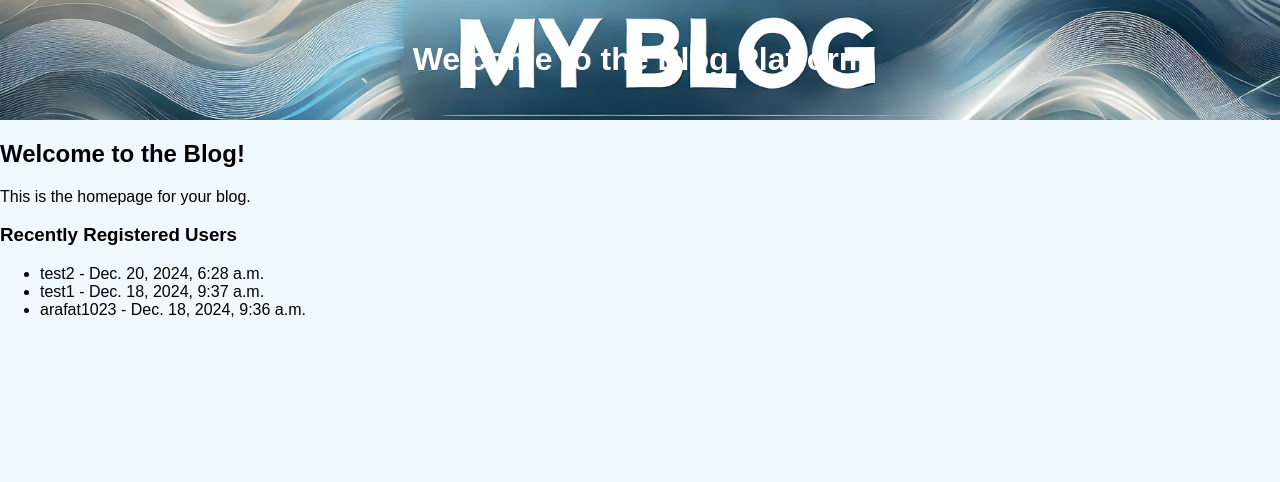
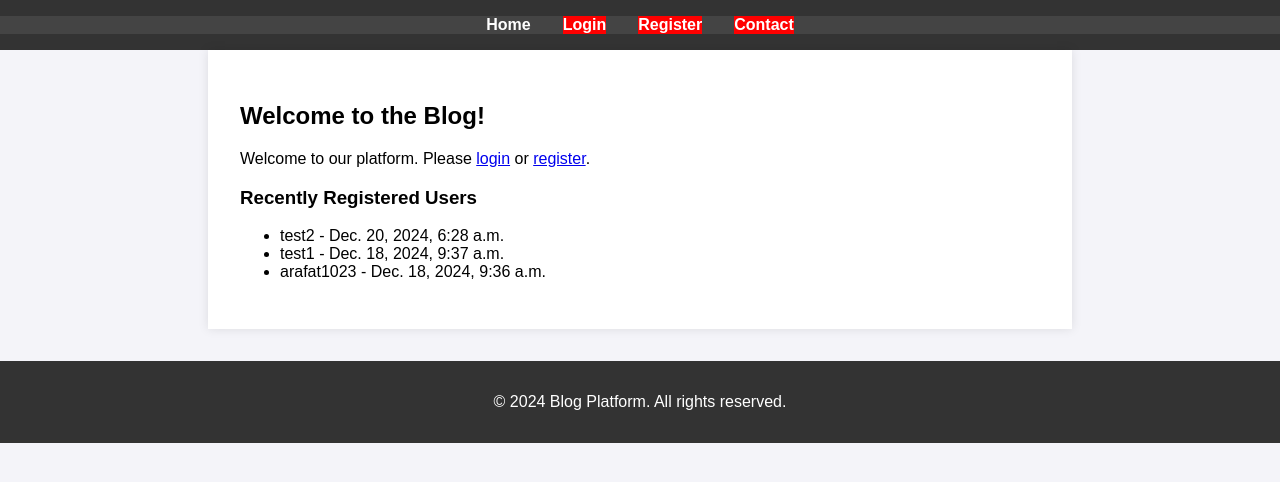
Before and after one commit to arafat1023/django-class, a Django app: page / in a window 1280 px wide. Shown: the top 482 px of the page. Run offline with Django 5.2, Linux system fonts and the light colour scheme; data comes from the database, SQL or seed files in the repository; both versions use the stored data as it was after the commit.

Commit message:
feat: uupdate models,views, urls

```diff
--- a/blogproject/blog/forms.py
+++ b/blogproject/blog/forms.py
@@ -1,8 +1,8 @@
 # blog/forms.py
 from django import forms
-from django.contrib.auth.models import User
 from .models import CustomUser
 
+# User Registration Form
 class UserRegistrationForm(forms.ModelForm):
     password = forms.CharField(widget=forms.PasswordInput)
     password_confirm = forms.CharField(widget=forms.PasswordInput, label="Confirm Password")
@@ -20,12 +20,14 @@ class UserRegistrationForm(forms.ModelForm):
         return cleaned_data
 
 
+# User Profile Update Form
 class UserProfileForm(forms.ModelForm):
     class Meta:
         model = CustomUser
         fields = ['bio', 'profile_image']
 
 
+# Contact Form
 class ContactForm(forms.Form):
     name = forms.CharField(max_length=100, label="Your Name")
     email = forms.EmailField(label="Your Email")
--- a/blogproject/blog/urls.py
+++ b/blogproject/blog/urls.py
@@ -1,5 +1,6 @@
 from django.urls import path
 from . import views
+from .views import CustomLoginView
 
 urlpatterns = [
     path('', views.home, name='home'),  # Root URL maps to the home view
@@ -10,4 +11,10 @@ urlpatterns = [
     path('api/update-post/<int:post_id>/', views.update_post, name='update_post'),
     path('api/delete-post/<int:post_id>/', views.delete_post, name='delete_post'),
     path('profile/', views.profile, name='profile'),
+    path('login/', CustomLoginView.as_view(), name='login'),
+
+    path('logout/', views.logout_view, name='logout'),
+
+    path('logout-confirmation/', views.logout_confirmation, name='logout_confirmation'),
+
 ]
--- a/blogproject/blog/views.py
+++ b/blogproject/blog/views.py
@@ -1,16 +1,32 @@
 # blog/views.py
 from django.shortcuts import render, redirect
 from django.contrib.auth import login
+from django.contrib.auth import logout
 from .forms import UserRegistrationForm
 from django.contrib.auth.models import User
 from .models import Post
 from django.views.decorators.csrf import csrf_exempt
 from django.http import JsonResponse
 from django.contrib.auth import get_user_model
+from django.views.decorators.cache import cache_page
+from django.contrib.auth.views import LoginView, LogoutView
+from django.contrib.auth.decorators import login_required
+from django.shortcuts import render
+
+
+
+
+# @cache_page(60 * 15)  # Cache for 15 minutes
 def home(request):
-    CustomUser = get_user_model()  # Retrieve the actual model
+    CustomUser = get_user_model()
     recent_users = CustomUser.objects.order_by('-date_joined')[:5]
-    return render(request, 'home.html', {'recent_users': recent_users})
+    context = {'recent_users': recent_users}
+
+    # Include user-specific data only if user is authenticated
+    if request.user.is_authenticated:
+        context['user'] = request.user
+
+    return render(request, 'home.html', context)
 
 
 
@@ -33,6 +49,7 @@ def register(request):
 from django.shortcuts import render
 from .forms import ContactForm
 
+@login_required
 def profile(request):
     if request.method == 'POST':
         form = UserRegistrationForm(request.POST, instance=request.user)
@@ -106,3 +123,17 @@ def delete_post(request, post_id):
         except Post.DoesNotExist:
             return JsonResponse({'error': 'Post not found'}, status=404)
     return JsonResponse({'error': 'Invalid request'}, status=400)
+
+
+class CustomLoginView(LoginView):
+    template_name = 'login.html'
+    redirect_authenticated_user = True  # Redirect already logged-in users
+
+
+def logout_view(request):
+    logout(request)
+    request.session.flush()  # Ensure session is cleared
+    return redirect('logout_confirmation')
+
+def logout_confirmation(request):
+    return render(request, 'logout_confirmation.html')
--- a/blogproject/blogproject/urls.py
+++ b/blogproject/blogproject/urls.py
@@ -16,3 +16,9 @@ urlpatterns = [
 # Serve media files during development
 if settings.DEBUG:
     urlpatterns += static(settings.MEDIA_URL, document_root=settings.MEDIA_ROOT)
+
+# Debug Toolbar integration
+if settings.DEBUG:
+    urlpatterns += [
+        path('__debug__/', include('debug_toolbar.urls')),
+    ]
--- a/blogproject/static/css/styles.css
+++ b/blogproject/static/css/styles.css
@@ -2,28 +2,51 @@ body {
     font-family: Arial, sans-serif;
     margin: 0;
     padding: 0;
-    background-color: #f0f8ff; /* Light blue background */
+    background-color: #f4f4f9;
 }
 
 header {
-    background: url('/static/images/banner.webp') no-repeat center center;
-    background-size: cover;
-    color: white;
-    padding: 20px;
+    background-color: #333;
+    color: #fff;
+    padding: 1em 0;
     text-align: center;
 }
 
-nav a {
+nav ul {
+    list-style: none;
+    padding: 0;
+    margin: 0;
+    display: flex;
+    justify-content: center;
+    background-color: #444;
+}
+
+nav ul li {
+    margin: 0 1em;
+}
+
+nav ul li a {
     color: white;
-    margin: 0 15px;
     text-decoration: none;
     font-weight: bold;
 }
 
+nav ul li a:hover {
+    text-decoration: underline;
+}
+
 main {
-    padding: 20px;
-    background-color: white;
-    margin: 20px auto;
+    padding: 2em;
     max-width: 800px;
-    box-shadow: 0 4px 8px rgba(0, 0, 0, 0.1);
+    margin: 0 auto;
+    background: #fff;
+    box-shadow: 0 0 10px rgba(0, 0, 0, 0.1);
 }
+
+footer {
+    text-align: center;
+    padding: 1em 0;
+    background-color: #333;
+    color: white;
+    margin-top: 2em;
+}
--- a/blogproject/templates/base.html
+++ b/blogproject/templates/base.html
@@ -2,14 +2,31 @@
 <!DOCTYPE html>
 <html lang="en">
 <head>
-    {% load static %} <!-- Load the static template tag library -->
+    {% load static %}
     <title>{% block title %}Blog Platform{% endblock %}</title>
     <link rel="stylesheet" href="{% static 'css/styles.css' %}">
 </head>
 <body>
     <header>
-        <h1>Welcome to the Blog Platform</h1>
+        <nav>
+            <ul>
+                <li><a href="{% url 'home' %}">Home</a></li>
+                {% if user.is_authenticated %}
+                    <li style="background: red"><a href="{% url 'profile' %}">Profile</a></li>
+                    <li style="background: red"><a href="{% url 'logout' %}?next={{ request.path }}">Logout</a></li>
+                {% else %}
+                    <li style="background: red"><a href="{% url 'login' %}">Login</a></li>
+                    <li style="background: red"><a href="{% url 'register' %}">Register</a></li>
+                {% endif %}
+                <li style="background: red"><a href="{% url 'contact' %}">Contact</a></li>
+            </ul>
+        </nav>
     </header>
-    {% block content %}{% endblock %}
+    <main>
+        {% block content %}{% endblock %}
+    </main>
+    <footer>
+        <p>&copy; 2024 Blog Platform. All rights reserved.</p>
+    </footer>
 </body>
 </html>
--- a/blogproject/templates/home.html
+++ b/blogproject/templates/home.html
@@ -4,12 +4,17 @@
 
 {% block content %}
 <h2>Welcome to the Blog!</h2>
-<p>This is the homepage for your blog.</p>
+
+{% if user.is_authenticated %}
+    <p>Hello, {{ user.username }}! Welcome back.</p>
+{% else %}
+    <p>Welcome to our platform. Please <a href="{% url 'login' %}">login</a> or <a href="{% url 'register' %}">register</a>.</p>
+{% endif %}
 
 <h3>Recently Registered Users</h3>
 <ul>
     {% for user in recent_users %}
-    <li>{{ user.username }} - {{ user.date_joined }}</li>
+        <li>{{ user.username }} - {{ user.date_joined }}</li>
     {% endfor %}
 </ul>
 {% endblock %}
--- /dev/null
+++ b/blogproject/templates/login.html
@@ -0,0 +1,5 @@
+<form method="post">
+    {% csrf_token %}
+    {{ form.as_p }}
+    <button type="submit">Login</button>
+</form>
```
Also changed, not shown: blogproject/blogproject/settings.py (+19 -0 lines), blogproject/templates/logout_confirmation.html (added, +8 -0 lines), blogproject/db.sqlite3, 1 other file.
